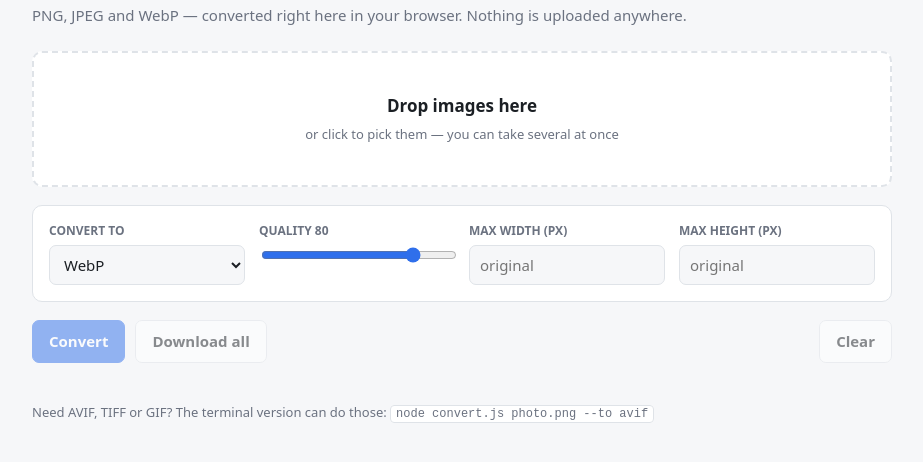
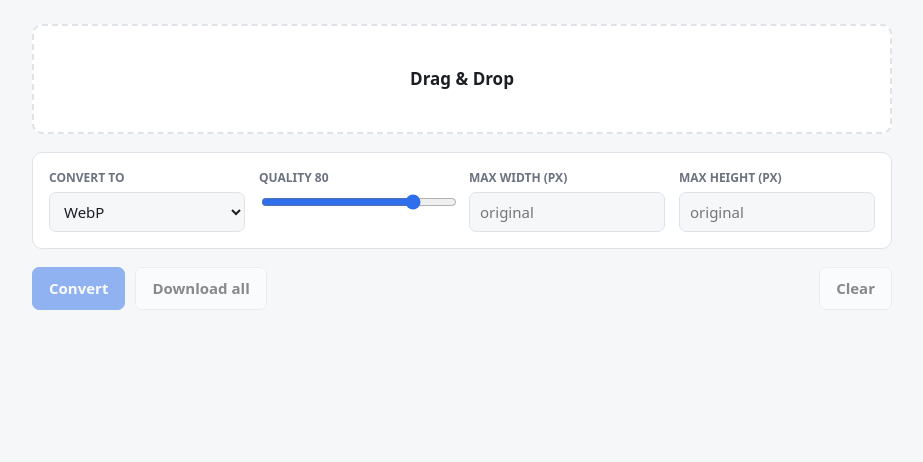
Before and after one commit to Elliot200504/Elliot200504.github.io, a plain HTML site: page image-converter/index.html in a window 1280 px wide. Shown: the part 68-530 px from the top of the page, without its empty margins (178-1101 px from the left). Drawn offline with Linux system fonts and the light colour scheme.

Commit message:
Clean up image converter text

```diff
--- a/image-converter/index.html
+++ b/image-converter/index.html
@@ -52,13 +52,8 @@
     }
 
     h1 {
-      margin: 0 0 4px;
+      margin: 0 0 24px;
       font-size: 24px;
-    }
-
-    .intro {
-      margin: 0 0 24px;
-      color: var(--muted);
     }
 
     .box {
@@ -82,14 +77,7 @@
     }
 
     #drop strong {
-      display: block;
-      margin-bottom: 4px;
       font-size: 17px;
-    }
-
-    #drop small {
-      color: var(--muted);
-      font-size: 13px;
     }
 
     .settings {
@@ -239,34 +227,14 @@
       text-decoration: none;
       white-space: nowrap;
     }
-
-    footer {
-      margin-top: 28px;
-      color: var(--muted);
-      font-size: 13px;
-    }
-
-    code {
-      padding: 1px 5px;
-      background: var(--panel);
-      border: 1px solid var(--border);
-      border-radius: 4px;
-      font-size: 12px;
-    }
   </style>
 </head>
 
 <body>
   <main>
     <h1>Image Converter</h1>
-    <p class="intro">
-      PNG, JPEG and WebP — converted right here in your browser.
-      Nothing is uploaded anywhere.
-    </p>
-
     <label id="drop" class="box" for="picker" tabindex="0">
-      <strong>Drop images here</strong>
-      <small>or click to pick them — you can take several at once</small>
+      <strong>Drag &amp; Drop</strong>
     </label>
     <input id="picker" type="file" accept="image/*" multiple hidden>
 
@@ -303,11 +271,6 @@
     </div>
 
     <ul id="list"></ul>
-
-    <footer>
-      Need AVIF, TIFF or GIF? The terminal version can do those:
-      <code>node convert.js photo.png --to avif</code>
-    </footer>
   </main>
 
   <script>
```
